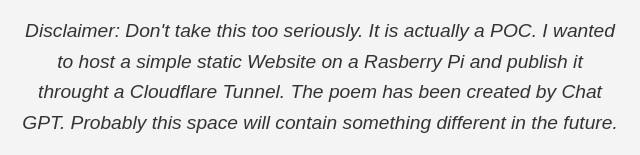
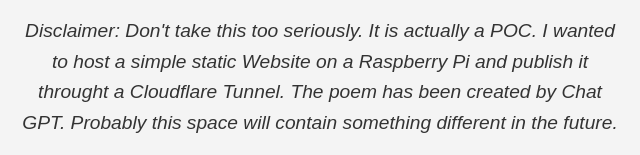
Before and after one commit to holger-kraus/seasoneddeveloper.org, a plain HTML site: page index.html in a window 1280 px wide. Shown: the part 855-1010 px from the top of the page, 320-960 px from the left. Drawn offline with Linux system fonts and the light colour scheme.

Commit message:
corrected a typo

```diff
--- a/index.html
+++ b/index.html
@@ -66,7 +66,7 @@
      The seasoned developer, learning from it all.
 </p>
 <p>
-   <i> Disclaimer: Don't take this too seriously. It is actually a POC. I wanted to host a simple static Website on a Rasberry Pi and
+   <i> Disclaimer: Don't take this too seriously. It is actually a POC. I wanted to host a simple static Website on a Raspberry Pi and
     publish it throught a Cloudflare Tunnel. The poem has been created by Chat GPT. Probably this space will contain something different in the future.</i>
 </p>
 </body>
```
